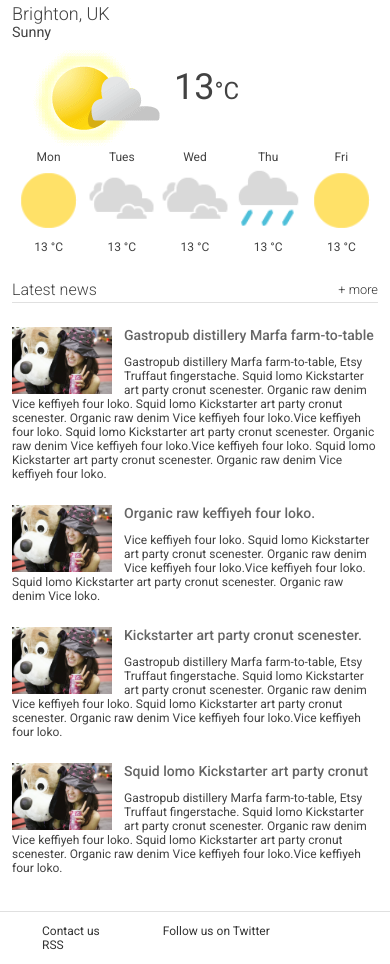
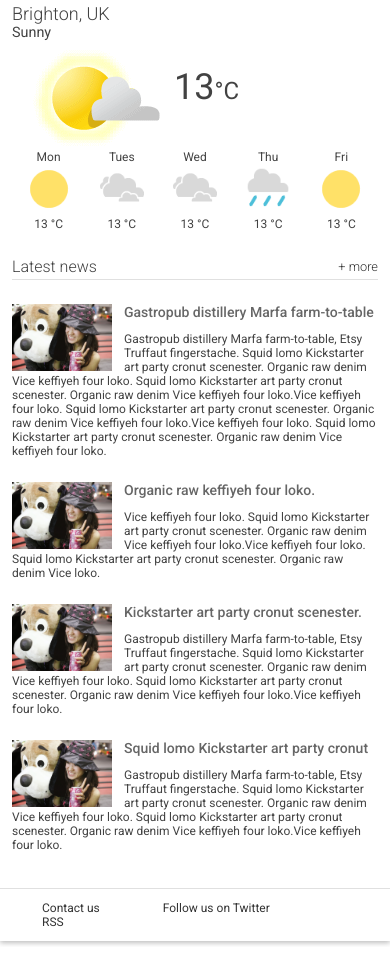
Before and after one commit to RaniaG/responsivness, a plain HTML site: page responsive project/Start/index.html in a window 390 px wide. Shown: the part 873-1837 px from the top of the page. Drawn offline with Linux system fonts and the light colour scheme.

Commit message:
max width for images

```diff
--- a/responsive project/Start/responsive.css
+++ b/responsive project/Start/responsive.css
@@ -56,6 +56,9 @@
         width: 32px;
         fill: #E0E0E0;
     }
+    .weather__next__image {
+        max-width: 50px;
+    }
 }
 
 @media screen and (min-width: 550px) {
```
